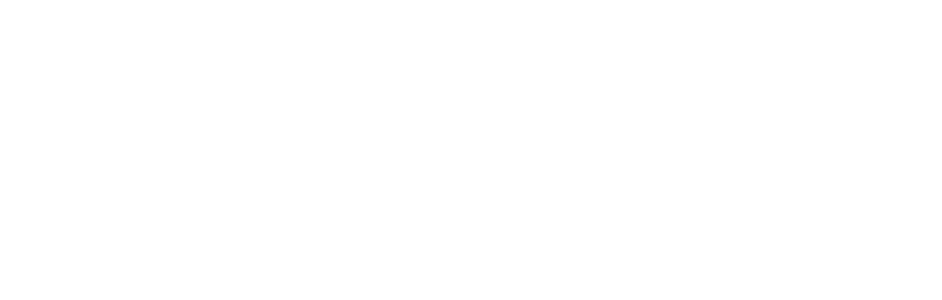
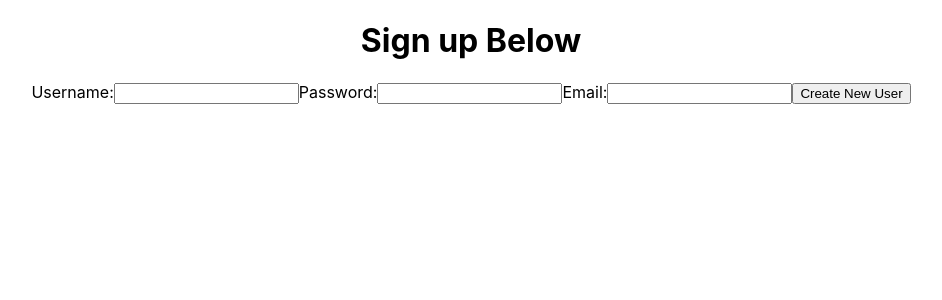
Before and after one commit to ft-bw-may-secret-family-recipes/front-end, a React (Create React App) app: page /signup in a window 1280 px wide. Shown: the top 300 px of the page, without its empty margins (169-1111 px from the left). Built offline with nearby package versions, Linux system fonts and the light colour scheme.

Commit message:
changes in login/signup

```diff
--- a/src/App.js
+++ b/src/App.js
@@ -5,8 +5,8 @@
 import Home from "./components/Home";
 // import DisplayPage from "./components/DisplayPage";
 // import EditRecipe from "./components/EditRecipe";
-// import Login from "./components/Login";
-// import SignUp from "./components/SignUp";
+import Login from "./components/Login";
+import SignUp from "./components/SignUp";
 // import NavBar from "./components/NavBar";
 // import Add from "./components/Add";
 // import PrivateRoute from "./components/PrivateRoute";
@@ -20,8 +20,8 @@
       {/* <NavBar /> */}
 
       <Route exact path="/" component={Home} />
-      {/* <Route path="/login" component={Login} />
-      <Route path="/signup" component={SignUp} /> */}
+      <Route path="/login" component={Login} />
+      <Route path="/signup" component={SignUp} />
 
       {/* Must be logged in to access these pages */}
       {/* <Route exact path="/edit" component={EditRecipe} /> */}
--- a/src/components/Login.js
+++ b/src/components/Login.js
@@ -1,19 +1,67 @@
-import React from "react";
-import LoginForm from "./loginform";
+import React, { useState } from "react";
+import LoginForm from "./LoginForm";
+import loginSchema from "./loginSchema"
+import * as yup from "yup";
+import axios from "axios";
+import { useHistory } from "react-router";
 
-function LogInPage(props) {
-  const { formValues, submit, change, errors } = props;
+const initialFormValues = {
+  user_username: "",
+  user_password: "",
+};
+const initialFormErrors = {
+  user_username: "",
+  user_password: "",
+};
+
+const LogIn = (props) => {
+  const [formValues, setFormValues] = useState(initialFormValues);
+  const [formErrors, setFormErrors] = useState(initialFormErrors);
+  const { push } = useHistory();
+
+
+  const inputChange = (name, value) => {
+    yup
+      .reach(loginSchema, name)
+      .validate(value)
+      .then(() => {
+        setFormErrors({ ...formErrors, [name]: "" });
+      })
+      .catch((err) => {
+        setFormErrors({ ...formErrors, [name]: err.errors[0] });
+      });
+    setFormValues({
+      ...formValues,
+      [name]: value,
+    });
+  };
+
+  const submitForm = (e) => {
+    e.preventDefault();
+    axios
+      .post(
+        "https://ft-bw-may-secret-family-recipe.herokuapp.com/api/auth/login",
+        formValues
+      )
+      .then((res) => {
+        console.log("login resp", res, res.data);
+        localStorage.setItem("token", res.data.token);
+        push("/dashboard");
+      })
+      .catch((error) => console.log({ error }));
+    console.log();
+  };
 
   return (
     <div>
       <LoginForm
         formValues={formValues}
-        submit={submit}
-        change={change}
-        errors={errors}
+        submit={submitForm}
+        change={inputChange}
+        errors={formErrors}
       />
     </div>
   );
 }
 
-export default LogInPage;
+export default LogIn;
--- a/src/components/SignUp.js
+++ b/src/components/SignUp.js
@@ -1,13 +1,31 @@
-import React from "react";
-import LogInPage from "./Login";
-import SignUpForm from "./signupform";
+import React, { useEffect, useState } from "react";
+import LogIn from "./Login";
+import SignUpForm from "./SignUpForm";
+import signupSchema from "./signupSchema";
+import { Route } from "react-router-dom";
+import axios from "axios";
+import { useHistory } from "react-router-dom";
+import * as yup from "yup";
+
+const initialFormValues = {
+  user_username: "",
+  user_password: "",
+  user_email: "",
+}
+
+const initialFormErrors = {
+  user_username: "",
+  user_password: "",
+  user_email: "",
+}
 
 const SignUpPage = () => {
-  const [formValues, setFormValues] = useState({
-    user_username: "",
-    user_password: "",
-    user_email: "",
-  });
+  const [formValues, setFormValues] = useState(initialFormValues);
+  const [formErrors, setFormErrors] = useState(initialFormErrors);
+  const [disabled, setDisabled] = useState(true);
+
+  const { push } = useHistory()
+
 
   //   const postNewOrder = (newOrder) => {
   //     axios
@@ -24,38 +42,57 @@
   //       });
   //   };
 
+  useEffect(() => {
+    signupSchema.isValid(formValues).then((valid) => {
+      setDisabled(!valid);
+    });
+  }, [formValues]);
+
   const inputChange = (name, value) => {
-    validate(name, value);
+    yup
+      .reach(signupSchema, name)
+      .validate(value)
+      .then(() => {
+        setFormErrors({ ...formErrors, [name]: "" });
+      })
+      .catch((err) => {
+        setFormErrors({ ...formErrors, [name]: err.errors[0] });
+      });
+
     setFormValues({
       ...formValues,
       [name]: value,
     });
   };
-  const formSubmit = () => {
-    const newOrder = {
-      user_name: formValues.user_name,
-      user_password: formValues.user_password,
-      user_email: formValues.user_email,
-    };
-    postNewOrder(newOrder);
-  };
 
+  const submitForm = (e) => {
+    e.preventDefault()
+    const data = {name: formValues.name, email: formValues.email, password: formValues.password, phone: formValues.phone,}
+    axios
+    .post("https://ft-bw-may-secret-family-recipe.herokuapp.com/api/auth/register", data)
+    .then((resObj) => {
+      console.log("signup res", resObj)
+      push("/login")
+      //route to plant collection
+    })
+    .catch(err => console.log({err}))
+  }
   return (
     <div>
       <SignUpForm
         formValues={formValues}
-        submit={formSubmit}
+        submit={submitForm}
         change={inputChange}
-        errors={formErrors}
+        // errors={formErrors}
       />
-      <Route>
-        <LogInPage
+      {/* <Route>
+        <LogIn
           formValues={formValues}
           submit={formSubmit}
           change={inputChange}
-          errors={formErrors}
+          // errors={formErrors}
         />
-      </Route>
+      </Route> */}
     </div>
   );
 };
--- /dev/null
+++ b/src/components/loginSchema.js
@@ -0,0 +1,10 @@
+import * as yup from 'yup'
+
+const loginSchema = yup.object().shape({
+    user_username: yup.string()
+    .required('Username is required'),
+    user_password: yup.string()
+    .required('Password is required'),
+})
+
+export default loginSchema
--- a/src/components/loginform.js
+++ b/src/components/loginform.js
@@ -1,4 +1,5 @@
 import React from "react";
+import { Route, Link } from "react-router-dom";
 
 function LogInForm(props) {
   const { formValues, submit, change, errors } = props;
@@ -10,22 +11,24 @@
 
   const onChange = (evt) => {
     const { name, value, checked, type } = evt.target;
-    change(name, valueToUse);
+    change(name,
+      // valueToUse
+      );
   };
   return (
     <form id="logInForm" className="formContainer" onsubmit={onSubmit}>
       <div className="errors">
-        <div>{errors.user_username}</div>
+        {/* <div>{errors.user_username}</div>
         <div>{errors.user_password}</div>
-        <div>{errors.user_email}</div>
+        <div>{errors.user_email}</div> */}
       </div>
       <h1>Welcome! Log in below.</h1>
       <label>Username:</label>
       <input
         id="username-input"
-        value={formValues.user_name}
+        value={formValues.user_username}
         onChange={onChange}
-        name="username"
+        name="user_username"
         type="text"
       />
       <label>Password:</label>
@@ -33,20 +36,19 @@
         id="password-input"
         value={formValues.user_password}
         onChange={onChange}
-        name="password"
+        name="user_password"
         type="text"
       />
-      <label>Email:</label>
+      {/* <label>Email:</label>
       <input
         id="email-input"
         value={formValues.user_email}
         onChange={onChange}
         name="email"
         type="text"
-      />
-      <Link to="/">
+      /> */}
+
         <button>Login</button>
-      </Link>
     </form>
   );
 }
--- /dev/null
+++ b/src/components/signupSchema.js
@@ -0,0 +1,14 @@
+import * as yup from "yup";
+
+const SignUpSchema = yup.object().shape({
+    user_password: yup
+      .string()
+      .required("Password is required")
+      .min(7, "Must be 7 characters"),
+    confirmPassword: yup.string()
+    .oneOf([yup.ref('password'), null], 'Passwords must match'),
+    user_username: yup.string().required("Your Name is required"),
+    user_email: yup.string().email().required("Valid email is required"),
+  });
+
+  export default SignUpSchema;
--- a/src/components/signupform.js
+++ b/src/components/signupform.js
@@ -1,5 +1,6 @@
 import React from "react";
-import LogInPage from "./Login";
+import LogIn from "./Login";
+import { Route, Link } from "react-router-dom";
 
 function SignUpForm(props) {
   const { formValues, submit, change, errors } = props;
@@ -14,15 +15,15 @@
 
   const onChange = (evt) => {
     const { name, value, checked, type } = evt.target;
-    change(name, valueToUse);
+    change(name, value);
   };
 
   return (
     <form id="signUpForm" className="formContainer" onsubmit={onSubmit}>
       <div className="errors">
-        <div>{errors.user_username}</div>
+        {/* <div>{errors.user_username}</div>
         <div>{errors.user_password}</div>
-        <div>{errors.user_email}</div>
+        <div>{errors.user_email}</div> */}
       </div>
       <h1>Sign up Below</h1>
       <label>Username:</label>
@@ -38,7 +39,7 @@
         id="password-input"
         value={formValues.user_password}
         onChange={onChange}
-        name="password"
+        name="user_password"
         type="text"
       />
       <label>Email:</label>
@@ -46,15 +47,12 @@
         id="email-input"
         value={formValues.user_email}
         onChange={onChange}
-        name="email"
+        name="user_email"
         type="text"
       />
-      <Link to="/login">
         <button>Create New User</button>
-      </Link>
-      <Route exact path="/login">
-        <LogIn />
-      </Route>
     </form>
   );
 }
+
+export default SignUpForm
```
